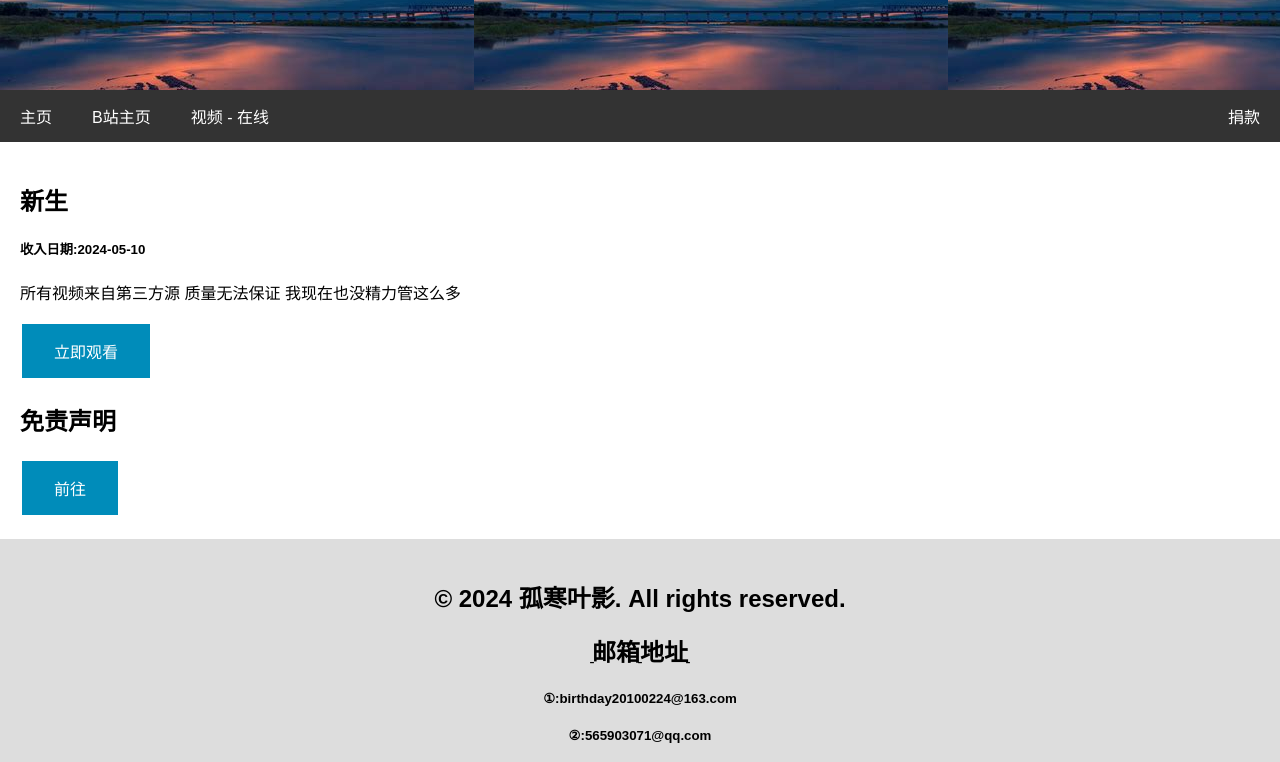
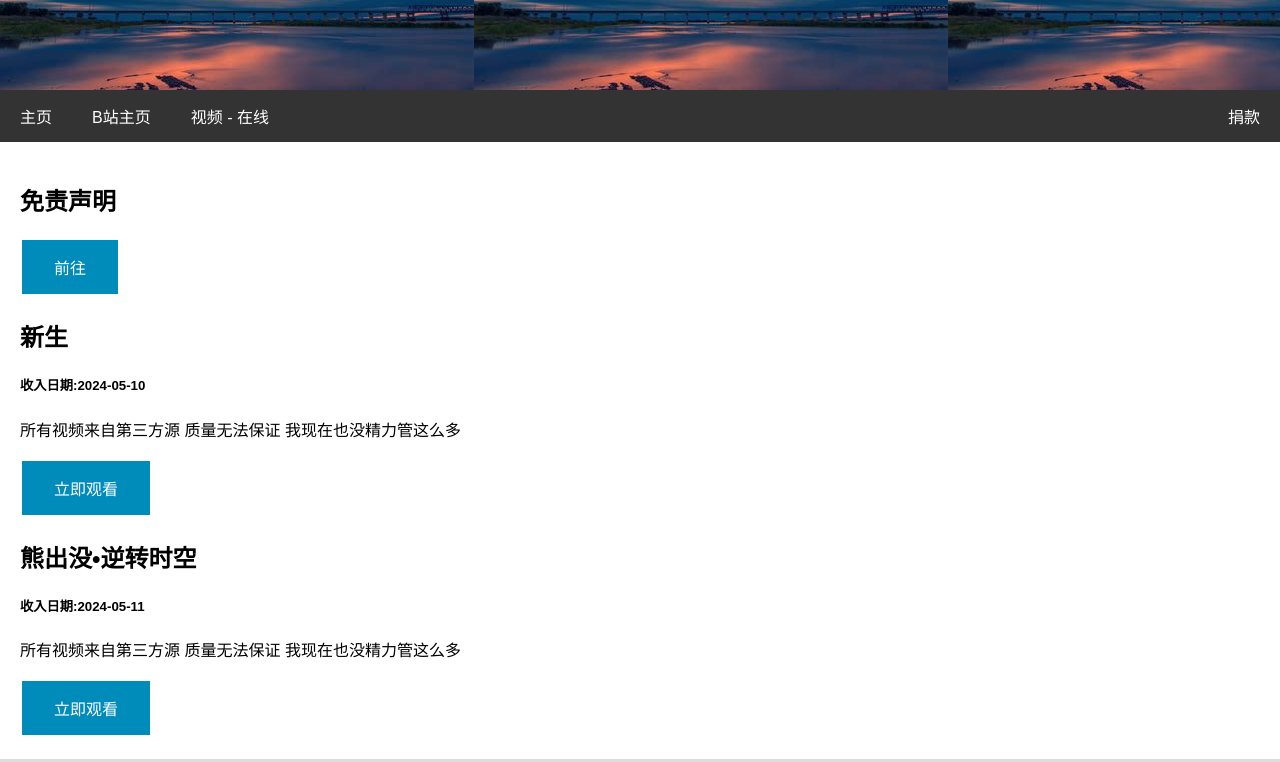
Before and after one commit to littlepe/littlepe.github.io, a plain HTML site: page video.html in a window 1280 px wide. Shown: the part 182-944 px from the top of the page. Drawn offline with Linux system fonts and the light colour scheme.

Commit message:
Add files via upload

```diff
--- a/video.html
+++ b/video.html
@@ -137,13 +137,18 @@ body {
   <a href="我不接受任何捐款" class="right">捐款</a>
 </div>
   <div class="main">
+      <h2>免责声明</h2>
+      <a href="tip.html(还没写好qwq)" class="button">前往</a>
+      </br>
       <h2>新生</h2>
       <h5>收入日期:2024-05-10</h5>
       <p>所有视频来自第三方源 质量无法保证 我现在也没精力管这么多</p>
       <a href="tv/main0.html" class="button">立即观看</a>
       </br>
-      <h2>免责声明</h2>
-      <a href="tip.html(还没写好qwq)" class="button">前往</a>
+      <h2>熊出没•逆转时空</h2>
+      <h5>收入日期:2024-05-11</h5>
+      <p>所有视频来自第三方源 质量无法保证 我现在也没精力管这么多</p>
+      <a href="tv/main1.html" class="button">立即观看</a>
   </div>
 </div>
 <div class="footer">
```
